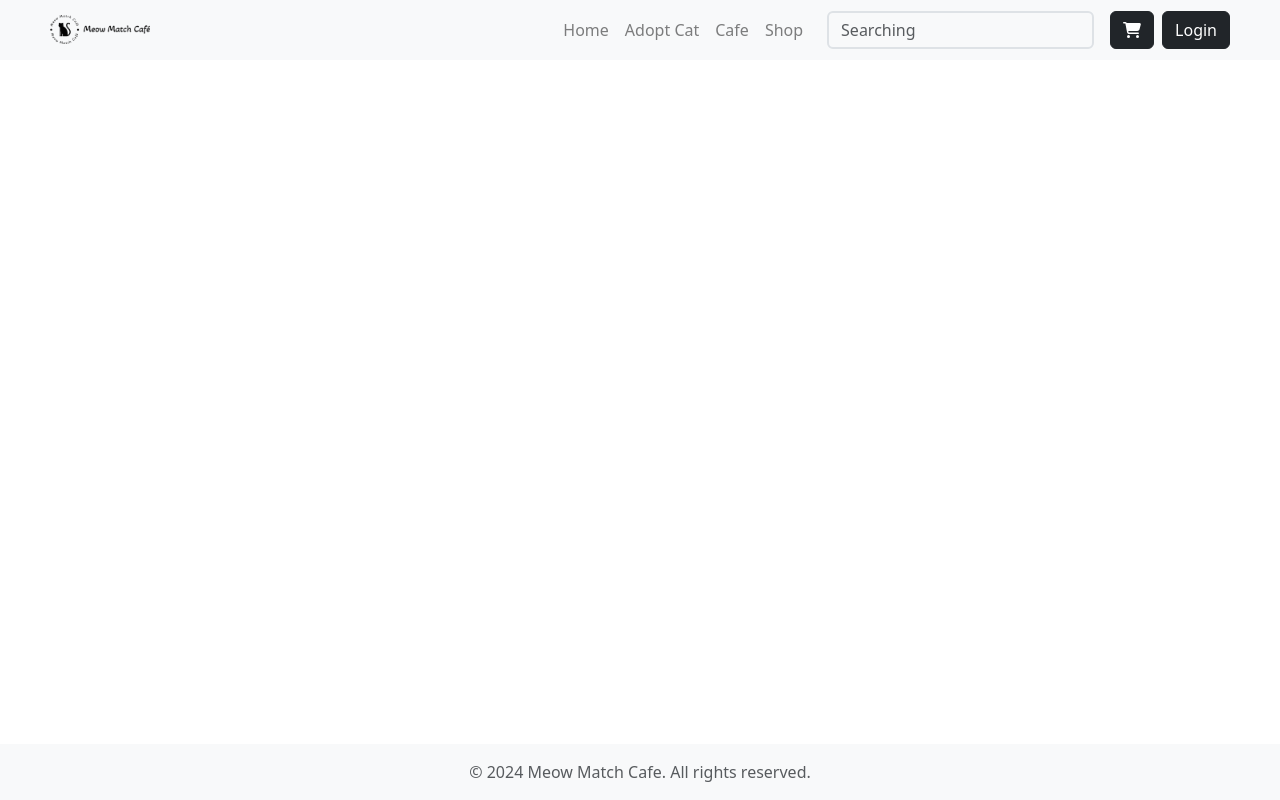
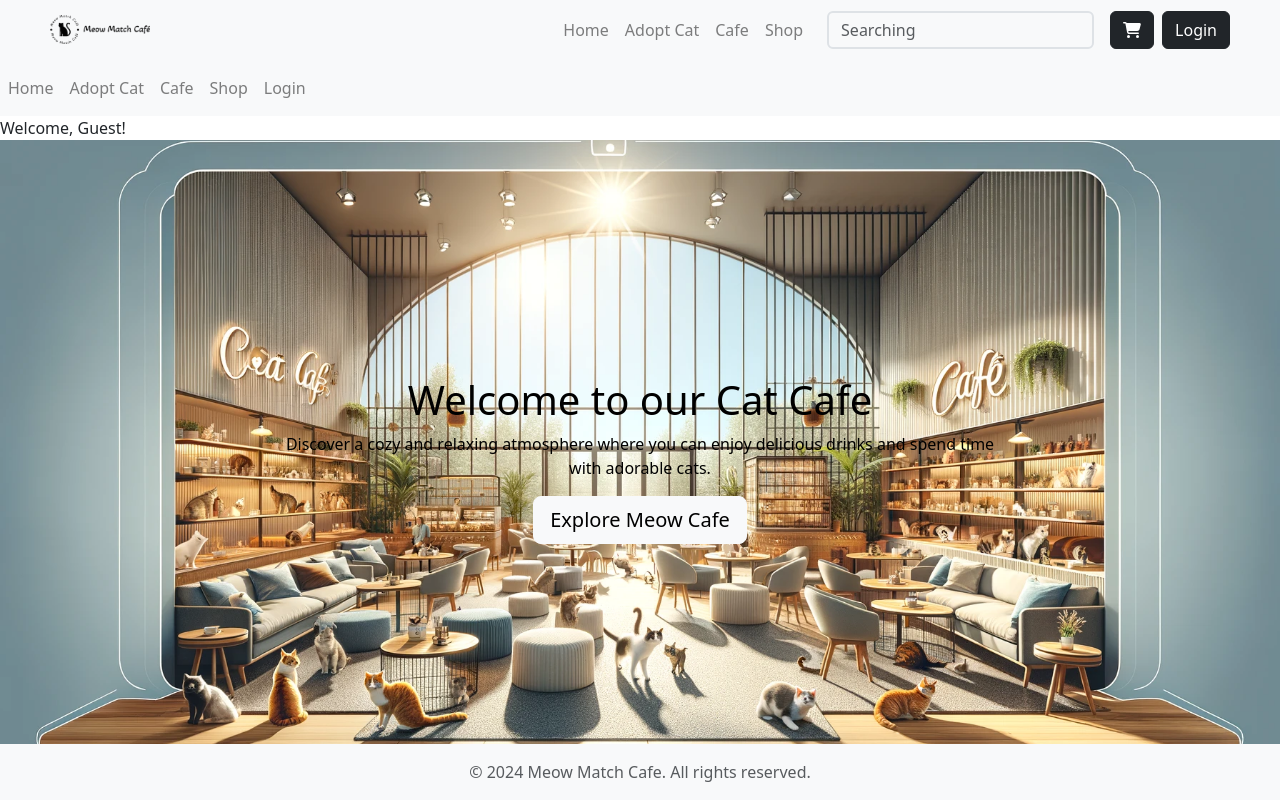
Before and after one commit to BuBuCatt/Cat-cafe-react, a React (Create React App) app in the folder cat-cafe/: page / in a window 1280 px wide. Built offline with nearby package versions, Linux system fonts and the light colour scheme.

Commit message:
fixed the nav bar

```diff
--- a/cat-cafe/public/data/customers.json
+++ b/cat-cafe/public/data/customers.json
@@ -3,7 +3,7 @@
       "id": 1,
       "username": "Bubu",
       "password": "test12",
-      "email": "queen@meowmatch.com"
+      "email": "bubu@meowmatch.com"
     },
     {
       "id": 2,
--- a/cat-cafe/src/App.js
+++ b/cat-cafe/src/App.js
@@ -1,6 +1,6 @@
 import React from 'react';
 import 'bootstrap/dist/css/bootstrap.min.css';
-import { BrowserRouter, Router, Routes, Route } from 'react-router-dom';
+import { BrowserRouter,  Routes, Route } from 'react-router-dom';
 import Links from './components/Links';
 import { useState, useEffect } from 'react';
 import NavBar from './components/Navbar';
@@ -56,6 +56,13 @@ const Auth = (userObj)=>{
   console.log("app" + userObj.pass)
 }
 
+// logout
+const userLogout=()=>{
+
+  setLoginUser(null);
+
+}
+
 
 
   return (
@@ -63,14 +70,15 @@ const Auth = (userObj)=>{
       <NavBar />
 
         <Routes>
-        <Route path="/" element={<Links loginU={loginUser}/>}>
-            <Route path="/home" element={<Home loginU={loginUser} />} />
-            <Route path="/menu" element={<Menu />} />
-            <Route path="/adopt" element={<Adopt />} />
-            <Route path="/cart" element={<ShoppingCart />} />
-            <Route path="/login" element={<LoginPage auth={Auth} loginU={loginUser}  />}  />
-            <Route path="/logout"  element={<Logout />} />
-          </Route>
+          <Route path="/" element={<Links loginUser={loginUser} />}>
+              <Route index element={<Home loginUser={loginUser} />} />
+              <Route path="home" element={<Home />} />
+              <Route path="menu" element={<Menu />} />
+              <Route path="adopt" element={<Adopt />} />
+              <Route path="cart" element={<ShoppingCart />} />
+              <Route path="login" element={<LoginPage auth={Auth} loginUser={loginUser}  />}  />
+              <Route path="logout"  element={<Logout userLogout = {userLogout} element={<LoginPage auth={Auth} loginUser={loginUser} />}  />} />
+            </Route>
 
         </Routes>
 
--- a/cat-cafe/src/components/Links.js
+++ b/cat-cafe/src/components/Links.js
@@ -1,12 +1,42 @@
-import { Outlet, Link } from "react-router-dom";
+import React from 'react';
+import { Navbar,Nav } from 'react-bootstrap';
+import { LinkContainer } from 'react-router-bootstrap';
+import { Outlet } from 'react-router-dom';
 
-export default function Links(props){
-
-    return(
-        <>
-
-
-            <Outlet />
-        </>
-    )
+export default function Links(props) {
+  return (
+    <>
+        <Navbar bg="light" expand="lg">
+        <Navbar.Toggle aria-controls="basic-navbar-nav" />
+        <Navbar.Collapse id="basic-navbar-nav">
+          <Nav className="me-auto">
+            <LinkContainer to="/home">
+              <Nav.Link>Home</Nav.Link>
+            </LinkContainer>
+            <LinkContainer to="/adopt-cat">
+              <Nav.Link>Adopt Cat</Nav.Link>
+            </LinkContainer>
+            <LinkContainer to="/cafe">
+              <Nav.Link>Cafe</Nav.Link>
+            </LinkContainer>
+            <LinkContainer to="/shop">
+              <Nav.Link>Shop</Nav.Link>
+            </LinkContainer>
+            {/* Conditional rendering based on login state */}
+            {!props.loginUser ? (
+              <LinkContainer to="/login">
+                <Nav.Link>Login</Nav.Link>
+              </LinkContainer>
+            ) : (
+              <LinkContainer to="/logout">
+                <Nav.Link>Logout</Nav.Link>
+              </LinkContainer>
+            )}
+          </Nav>
+        </Navbar.Collapse>
+      </Navbar>
+      {/* This Outlet will render the child components/routes */}
+      <Outlet />
+    </>
+  );
 }
--- a/cat-cafe/src/components/Navbar.js
+++ b/cat-cafe/src/components/Navbar.js
@@ -7,10 +7,11 @@ import { faShoppingCart } from '@fortawesome/free-solid-svg-icons';
 import  '../styles/home.css'
 
 
-function NavBar() {
+function NavBar(props) {
   return (
     <Navbar bg="light" variant="light" expand="lg" style={{ padding: '10px 50px' }}>
-      <Navbar.Brand as={Link} to="/home" className="mr-auto">
+
+      <Navbar.Brand className="mr-auto">
         <img
           src={logo}
           width="100"
@@ -22,10 +23,10 @@ function NavBar() {
       <Navbar.Toggle aria-controls="responsive-navbar-nav" />
       <Navbar.Collapse id="responsive-navbar-nav">
       <Nav className="mx-auto me-3">
-        <Nav.Link as={Link} to="/home">Home</Nav.Link>
-        <Nav.Link as={Link} to="/adopt-cat">Adopt Cat</Nav.Link>
-        <Nav.Link as={Link} to="/cafe">Cafe</Nav.Link>
-        <Nav.Link as={Link} to="/shop">Shop</Nav.Link>
+        <Nav.Link  to="/home">Home</Nav.Link>
+        <Nav.Link  to="/adopt-cat">Adopt Cat</Nav.Link>
+        <Nav.Link  to="/cafe">Cafe</Nav.Link>
+        <Nav.Link  to="/shop">Shop</Nav.Link>
       </Nav>
 
       <Form inline  className="search-bar me-3 " >
@@ -41,13 +42,32 @@ function NavBar() {
     </Form>
 
 
-        <Nav  >
-            <Button as={Link} to="/cart" variant="dark" className="me-2">
-                <FontAwesomeIcon icon={faShoppingCart} />
-            </Button>
-            <Button as={Link} to="/login" variant="dark">Login</Button>
-            {/* <Button as={Link} to="/logout" variant="dark">Logout</Button> */}
-        </Nav>
+            <Nav  >
+                <Link>
+                    <Button  to="/cart" variant="dark" className="me-2">
+                        <FontAwesomeIcon icon={faShoppingCart} />
+                    </Button>
+                </Link>
+
+                {/* login */}
+                    {props.loginUser == null ? (
+                        <Link to="/login" >
+                            <Button  variant="dark">Login</Button>
+                        </Link>
+
+                    )
+                    : null}
+
+                {/* logout */}
+                    {props.loginUser != null ? (
+                        <Link to="/logout" >
+                            <Button  variant="dark">Logout</Button>
+                        </Link>
+
+                    )
+                    : null}
+
+            </Nav>
         </Navbar.Collapse>
     </Navbar>
   );
--- a/cat-cafe/src/pages/Home.js
+++ b/cat-cafe/src/pages/Home.js
@@ -8,14 +8,14 @@ import  '../styles/home.css'
 const Home = (props) => {
 
 
-  console.log("here is home"+ props.loginU)
+  console.log("here is home"+ props.loginUser)
 
   return (
     <>
 
-      { props.loginU ? (
+      { props.loginUser ? (
 
-        <span>Welcome,{props.loginU && props.loginU.username}</span>
+        <span>Welcome,{props.loginUser && props.loginUser.username}</span>
 
       ):(
         <span>Welcome, Guest!</span>
```
